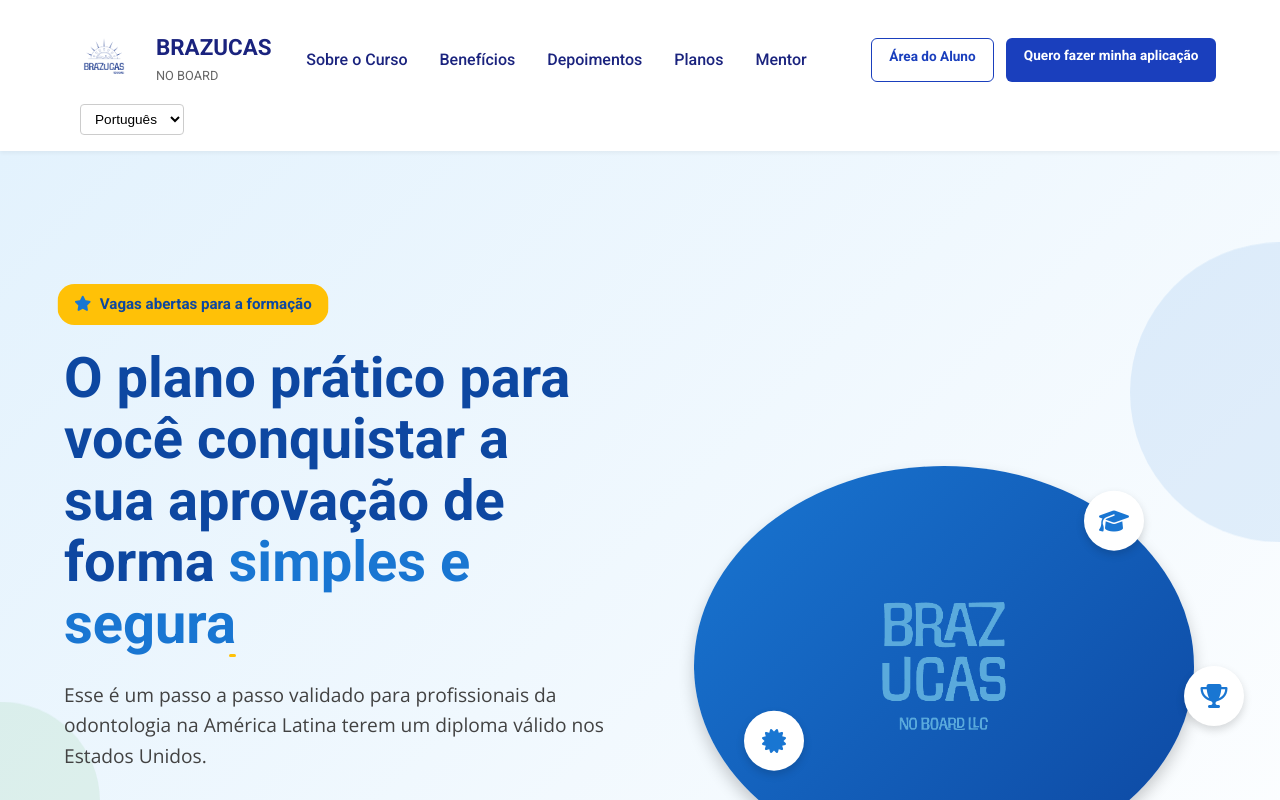
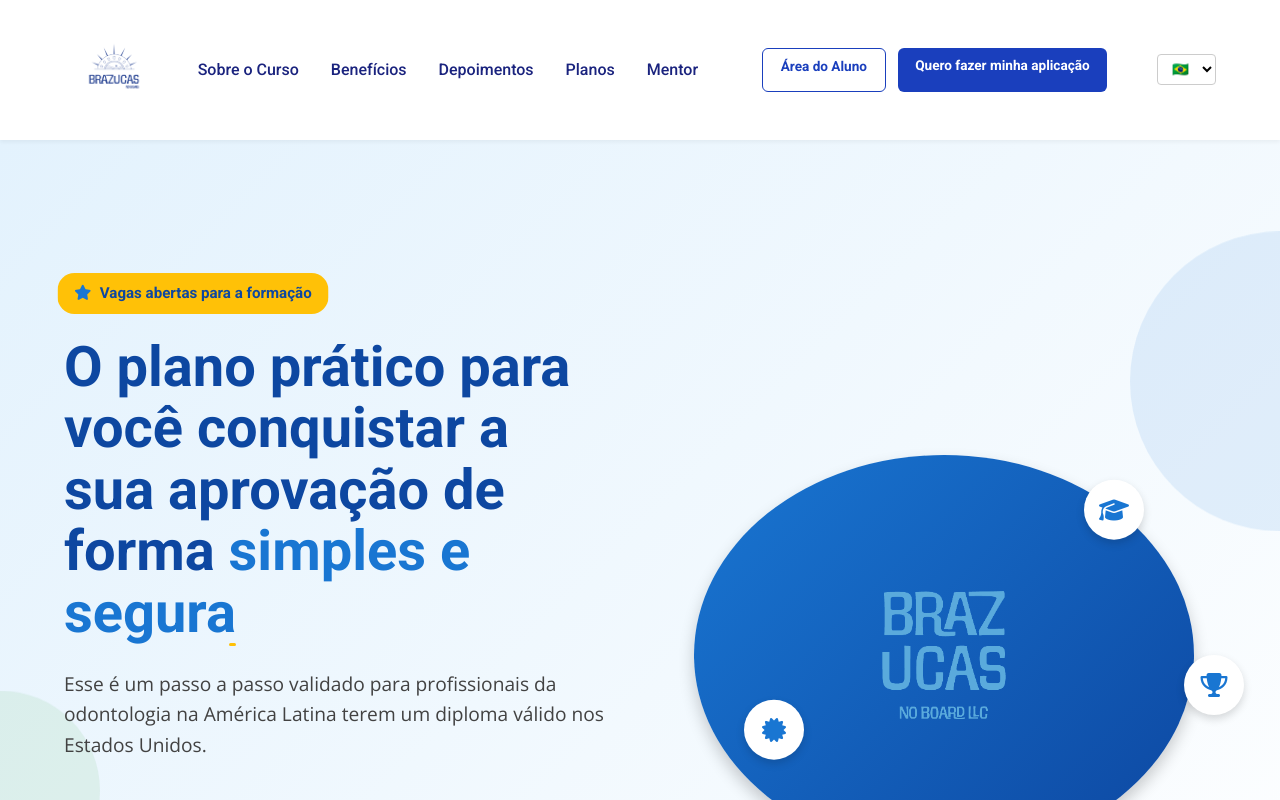
Before and after one commit to LavitaCode/landpage-brazucas, an Angular app: page / in a window 1280 px wide. Shown: the top 800 px of the page. Built offline with nearby package versions, Linux system fonts and the light colour scheme.

Commit message:
feat: ajuste no header com ícones de bandeiras

```diff
--- a/src/app/components/header/header.html
+++ b/src/app/components/header/header.html
@@ -11,7 +11,7 @@
 
           </a>
 
-          <span class="logo-text">BRAZUCAS<br><span class="logo-subtitle">NO BOARD</span></span>
+         <!--  <span class="logo-text">BRAZUCAS<br><span class="logo-subtitle">NO BOARD</span></span> -->
         </div>
       </div>
 
@@ -29,15 +29,14 @@
 
       </div>
 
-      <div class="header-actions">
       <div class="language-selector">
   <select (change)="onLanguageChange($event)" [value]="currentLanguage">
     <option *ngFor="let lang of availableLanguages" [value]="lang.code">
-              {{ lang.name }}
+      {{ lang.emoji }}
     </option>
   </select>
 </div>
-      </div>
+
 
       <button
         class="navbar-toggle"
--- a/src/app/components/header/header.scss
+++ b/src/app/components/header/header.scss
@@ -23,7 +23,7 @@
 }
 
 .logo-icon {
-  height: 80px;
+  height: 100px;
   width: auto;
 }
 
--- a/src/app/components/header/header.ts
+++ b/src/app/components/header/header.ts
@@ -1,4 +1,4 @@
-import { Component } from '@angular/core';
+import { Component, OnInit } from '@angular/core';
 import { CommonModule } from '@angular/common';
 import { LanguageService, LanguageContent } from '../../services/language.service';
 
@@ -9,27 +9,31 @@
   templateUrl: './header.html',
   styleUrl: './header.scss'
 })
-export class HeaderComponent {
+export class HeaderComponent implements OnInit {
   isMenuOpen = false;
   content!: LanguageContent;
   currentLanguage: string = 'pt';
-  availableLanguages: Array<{code: string, name: string}> = [];
+
+  availableLanguages = [
+    { code: 'pt', name: 'Português', emoji: '🇧🇷' },
+    { code: 'es', name: 'Español', emoji: '🇪🇸' },
+    { code: 'en', name: 'English', emoji: '🇺🇸' },
+  ];
 
   constructor(private languageService: LanguageService) {}
 
-   ngOnInit(): void {
+  ngOnInit(): void {
     this.languageService.currentLanguage$.subscribe(lang => {
       this.currentLanguage = lang;
       this.content = this.languageService.getContent();
     });
-    this.availableLanguages = this.languageService.getAvailableLanguages();
   }
 
   toggleMenu(): void {
     this.isMenuOpen = !this.isMenuOpen;
   }
 
-  closeMenu() {
+  closeMenu(): void {
     this.isMenuOpen = false;
   }
 
--- a/src/index.html
+++ b/src/index.html
@@ -11,6 +11,7 @@
 
 
   <!-- Google Fonts -->
+
   <link rel="preconnect" href="https://fonts.googleapis.com">
   <link rel="preconnect" href="https://fonts.gstatic.com" crossorigin>
   <link href="https://fonts.googleapis.com/css2?family=Roboto:wght@300;400;500;700&family=Open+Sans:wght@300;400;600;700&display=swap" rel="stylesheet">
--- a/src/main.ts
+++ b/src/main.ts
@@ -2,5 +2,6 @@
 import { appConfig } from './app/app.config';
 import { AppComponent } from './app/app';
 
+
 bootstrapApplication(AppComponent, appConfig)
   .catch((err) => console.error(err));
--- a/src/styles.scss
+++ b/src/styles.scss
@@ -1,4 +1,5 @@
 /* Global Styles */
+
 * {
   margin: 0;
   padding: 0;
```
Lines whose indentation alone changed are shown as unchanged.
